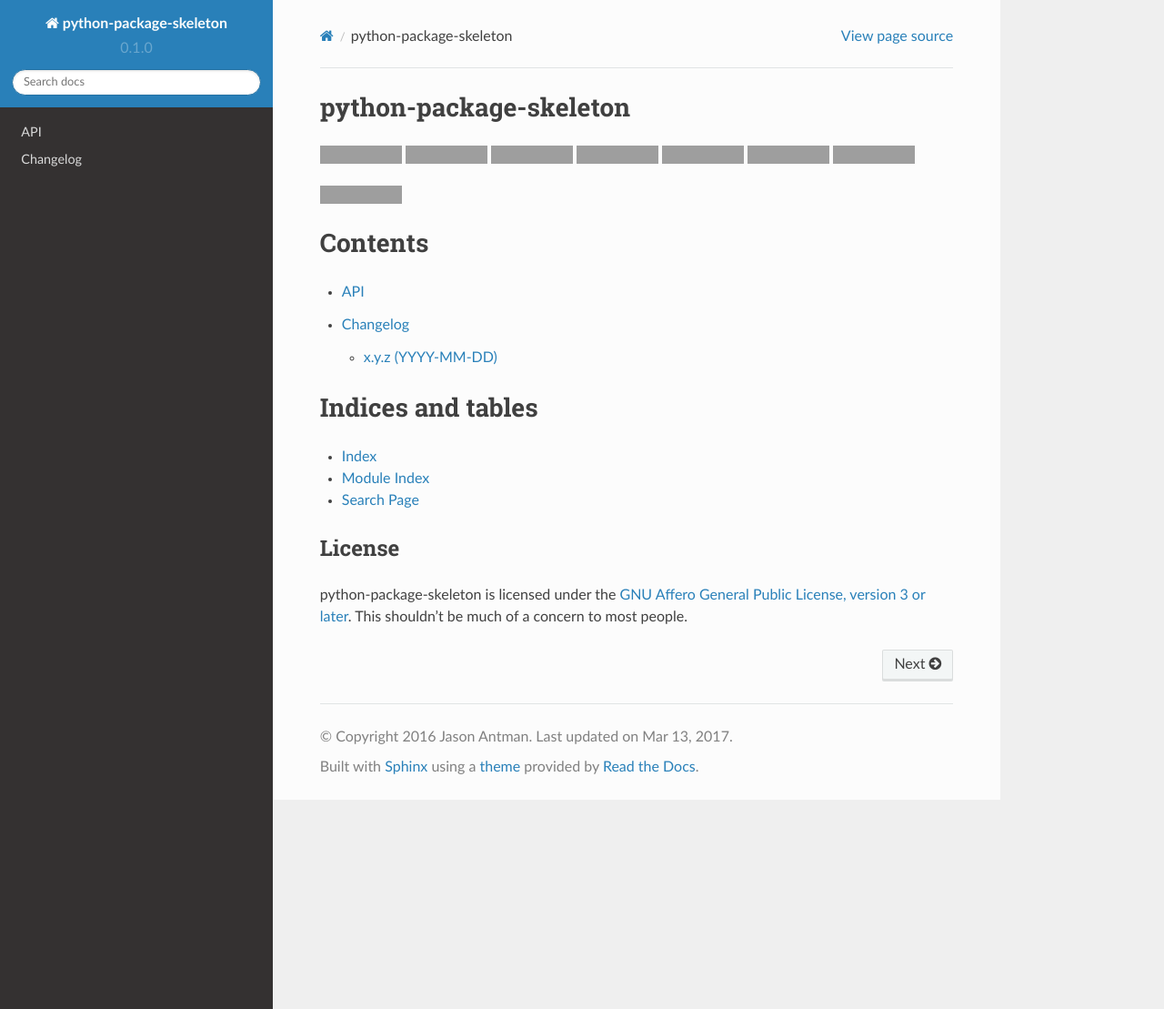
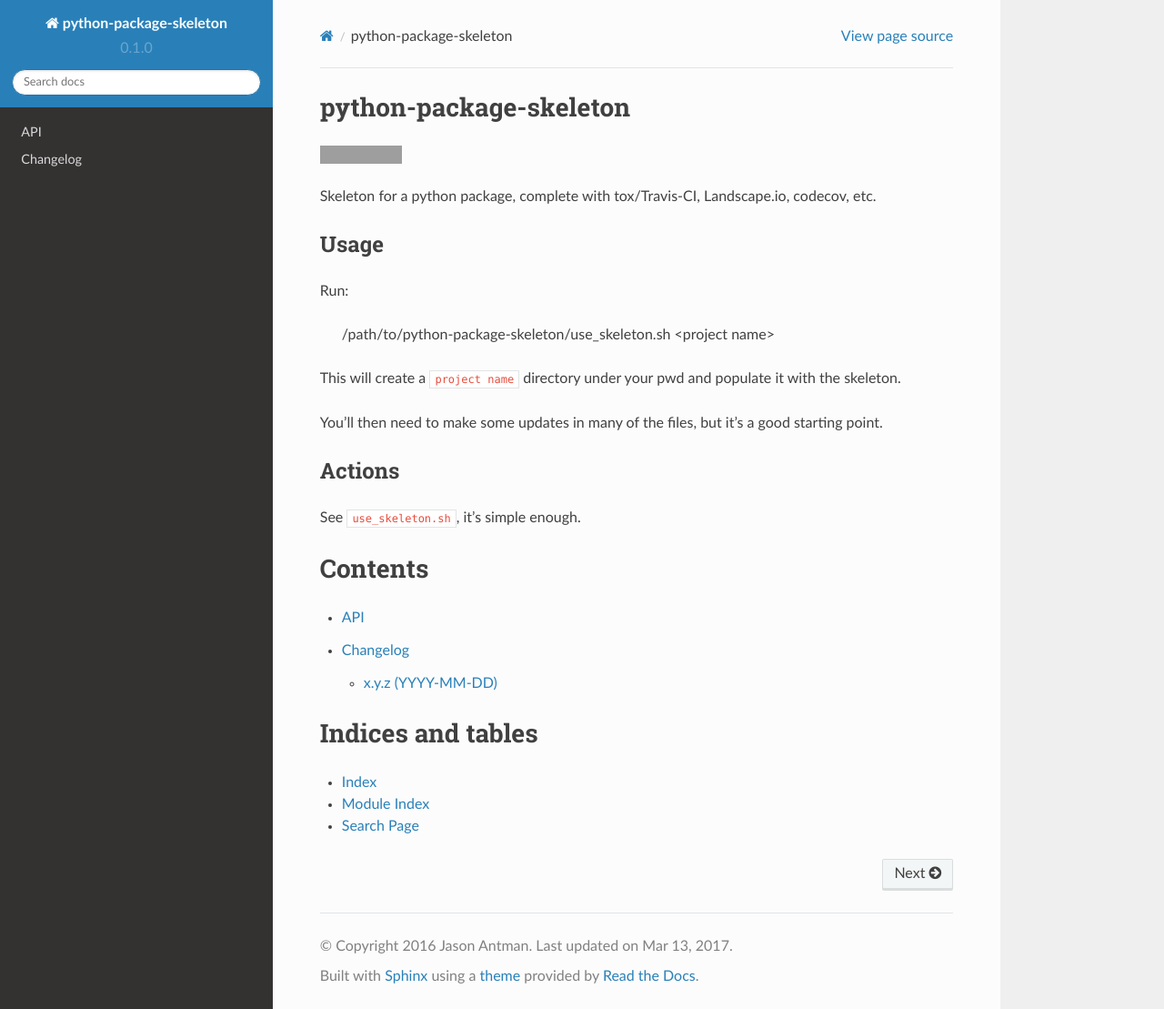
Before and after one commit to jantman/python-package-skeleton, a Sphinx documentation site: the page built from docs/source/index.rst, in a window 1280 px wide and 1109 px high. Shown: the whole window at 91% size. Built offline with Sphinx 7.4.7 and the Read the Docs theme 2.0.0, drawn with Linux system fonts in a browser that asks for light colours; pages that are not in the unit, such as notebooks, are missing from menus; part of the change alters nothing that is shown; grey boxes are pictures that could not be loaded.

Commit message:
source README.rst from docs/source/index.rst

```diff
--- a/docs/source/index.rst
+++ b/docs/source/index.rst
@@ -1,41 +1,7 @@
 .. meta::
-   :description: Description of your package here
+   :description: A script and python module to check your AWS service limits and usage, and warn when usage approaches limits.
 
-python-package-skeleton
-================
-
-.. image:: https://img.shields.io/pypi/v/python-package-skeleton.svg?maxAge=2592000
-   :target: https://pypi.python.org/pypi/python-package-skeleton
-   :alt: pypi version
-
-.. image:: https://img.shields.io/github/forks/jantman/python-package-skeleton.svg
-   :alt: GitHub Forks
-   :target: https://github.com/jantman/python-package-skeleton/network
-
-.. image:: https://img.shields.io/github/issues/jantman/python-package-skeleton.svg
-   :alt: GitHub Open Issues
-   :target: https://github.com/jantman/python-package-skeleton/issues
-
-.. image:: https://landscape.io/github/jantman/python-package-skeleton/master/landscape.svg
-   :target: https://landscape.io/github/jantman/python-package-skeleton/master
-   :alt: Code Health
-
-.. image:: https://secure.travis-ci.org/jantman/python-package-skeleton.png?branch=master
-   :target: http://travis-ci.org/jantman/python-package-skeleton
-   :alt: travis-ci for master branch
-
-.. image:: https://codecov.io/github/jantman/python-package-skeleton/coverage.svg?branch=master
-   :target: https://codecov.io/github/jantman/python-package-skeleton?branch=master
-   :alt: coverage report for master branch
-
-.. image:: https://readthedocs.org/projects/python-package-skeleton/badge/?version=latest
-   :target: https://readthedocs.org/projects/python-package-skeleton/?badge=latest
-   :alt: sphinx documentation for latest release
-
-.. image:: http://www.repostatus.org/badges/latest/wip.svg
-   :alt: Project Status: WIP – Initial development is in progress, but there has not yet been a stable, usable release suitable for the public.
-   :target: http://www.repostatus.org/#wip
-
+.. include:: ../../README.rst
 
 Contents
 =========
@@ -52,9 +18,3 @@ Indices and tables
 * :ref:`genindex`
 * :ref:`modindex`
 * :ref:`search`
-
-License
---------
-
-python-package-skeleton is licensed under the `GNU Affero General Public License, version 3 or later <http://www.gnu.org/licenses/agpl.html>`_.
-This shouldn't be much of a concern to most people.
```
